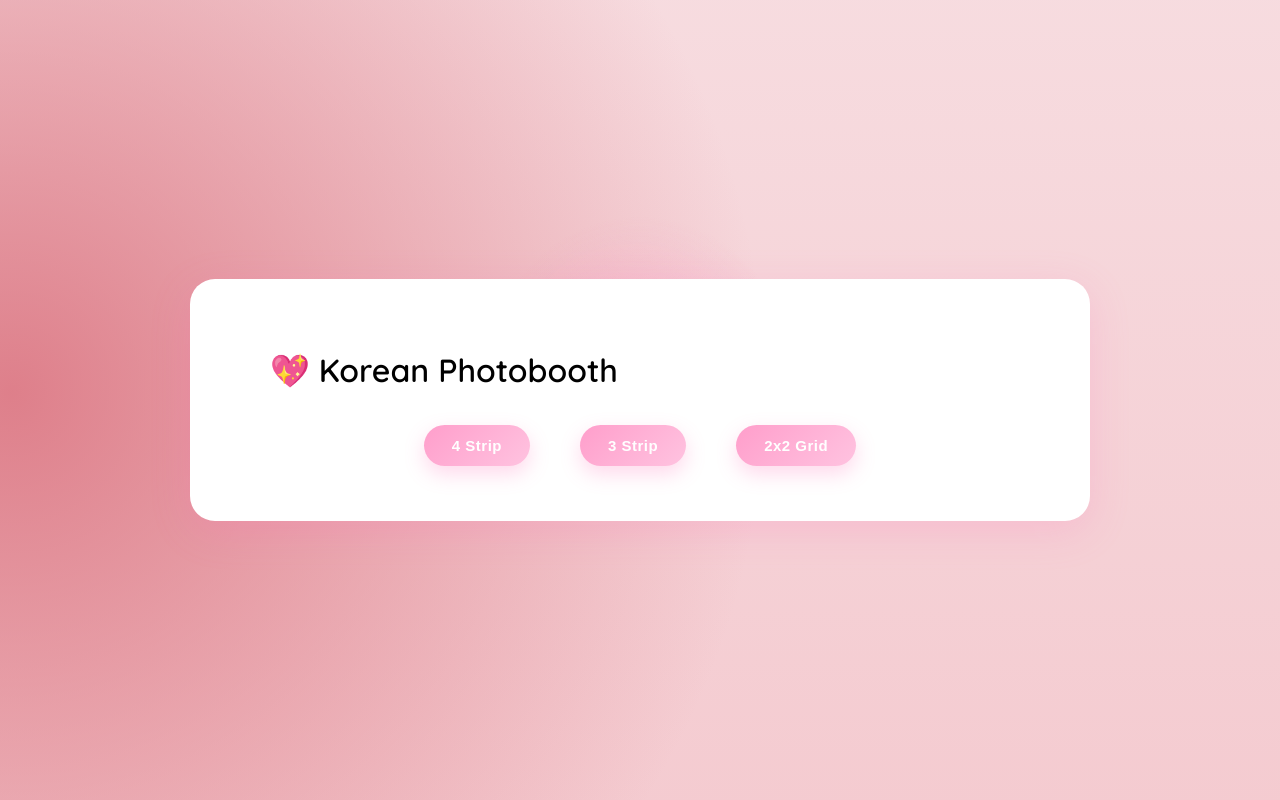
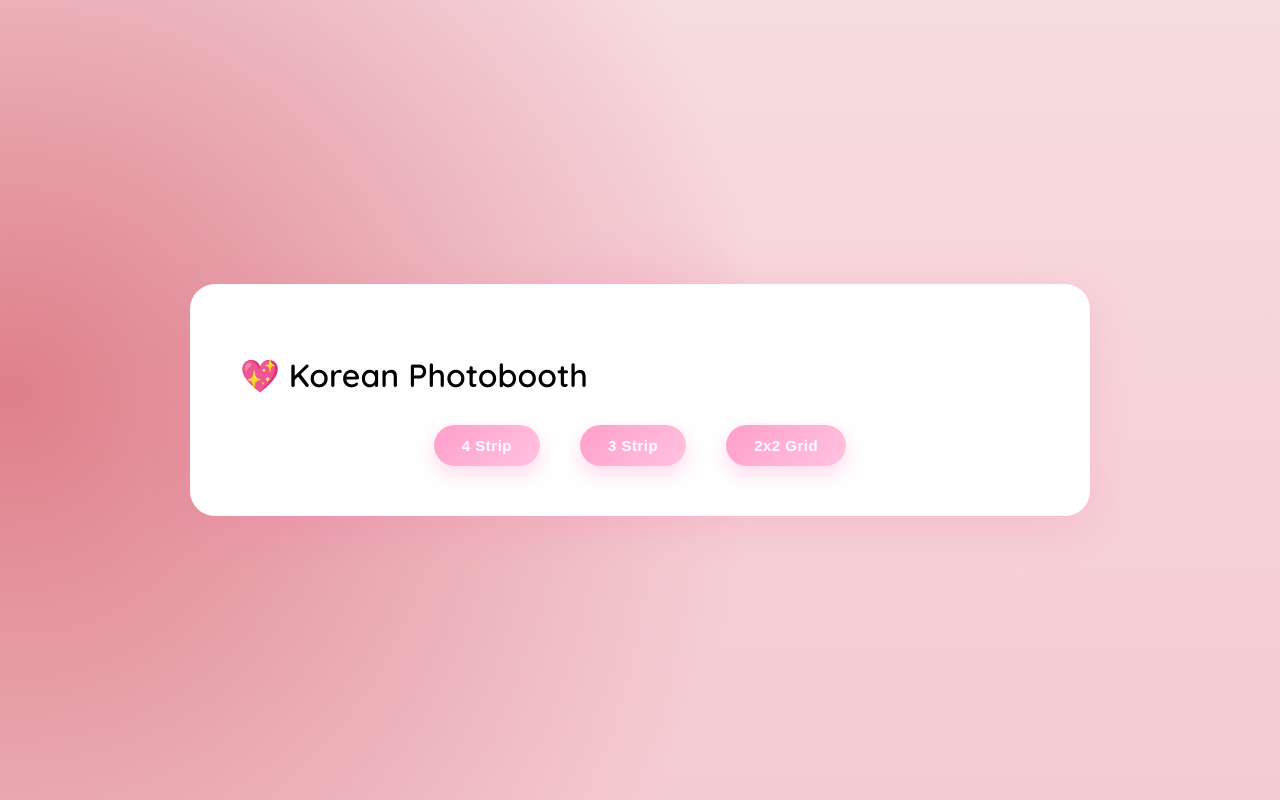
Before and after one commit to tasha404/peachypixels, a React (Create React App) app: page / in a window 1280 px wide. Built offline with nearby package versions, Linux system fonts and the light colour scheme.

Commit message:
Update App.css

```diff
--- a/src/App.css
+++ b/src/App.css
@@ -141,7 +141,6 @@ button {
   cursor: pointer;
   transition: all 0.3s ease;
   box-shadow: 0 8px 20px rgba(255, 105, 180, 0.25);
-  margin: 5px;
 }
 
 button:hover {
@@ -320,8 +319,7 @@ button:disabled {
     .container {
       width: 900px;
       max-width: 900px;
-    margin: 0;
-    padding: 50px 80px;
+      padding: 50px;
     }
 
   .layout-group {
```
Lines whose indentation alone changed are shown as unchanged.
